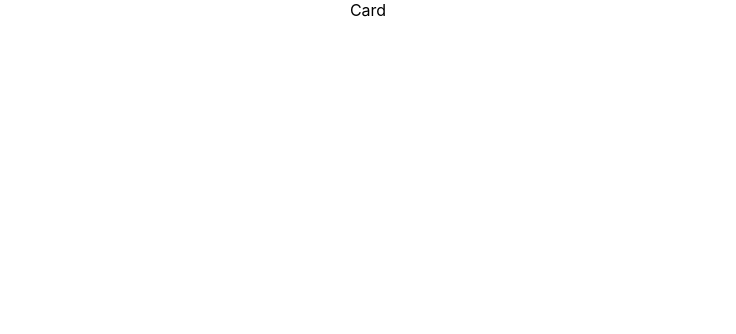
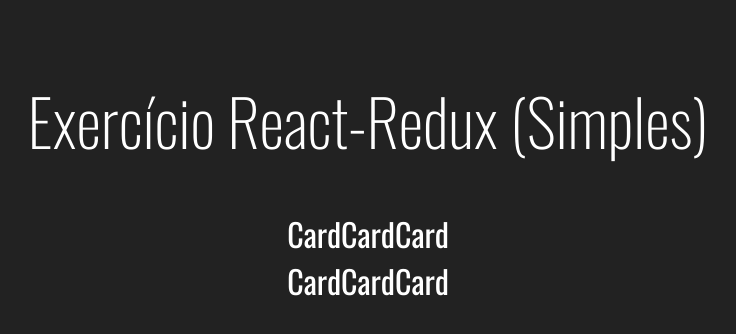
Before and after one commit to Tiago-devop/redux-simples, a React (Create React App) app: page / in a window 1280 px wide. Shown: the top 334 px of the page, without its empty margins (272-1008 px from the left). Built offline with nearby package versions, Linux system fonts and the light colour scheme.

Commit message:
iniciando o App

```diff
--- a/public/index.html
+++ b/public/index.html
@@ -8,6 +8,11 @@
     <meta
       name="description"
       content="Web site created using create-react-app"
+    />
+    <link rel="preconnect" href="https://fonts.gstatic.com" />
+    <link
+      href="https://fonts.googleapis.com/css2?family=Oswald:wght@200;300;400;500;600;700&display=swap"
+      rel="stylesheet"
     />
     <link rel="apple-touch-icon" href="%PUBLIC_URL%/logo192.png" />
     <!--
--- a/src/App.css
+++ b/src/App.css
@@ -1,38 +1,13 @@
 .App {
-  text-align: center;
-}
-
-.App-logo {
-  height: 40vmin;
-  pointer-events: none;
-}
-
-@media (prefers-reduced-motion: no-preference) {
-  .App-logo {
-    animation: App-logo-spin infinite 20s linear;
-  }
-}
-
-.App-header {
-  background-color: #282c34;
-  min-height: 100vh;
   display: flex;
   flex-direction: column;
   align-items: center;
-  justify-content: center;
-  font-size: calc(10px + 2vmin);
-  color: white;
 }
 
-.App-link {
-  color: #61dafb;
+h1 {
+  font-weight: 200;
 }
 
-@keyframes App-logo-spin {
-  from {
-    transform: rotate(0deg);
-  }
-  to {
-    transform: rotate(360deg);
-  }
+.linha {
+  display: flex;
 }
--- a/src/App.js
+++ b/src/App.js
@@ -5,7 +5,17 @@
 function App() {
   return (
     <div className="App">
-      <Card />
+      <h1>Exercício React-Redux (Simples)</h1>
+      <div className="linha">
+        <Card />
+        <Card />
+        <Card />
+      </div>
+      <div className="linha">
+        <Card />
+        <Card />
+        <Card />
+      </div>
     </div>
   );
 }
--- a/src/index.css
+++ b/src/index.css
@@ -1,13 +1,7 @@
 body {
-  margin: 0;
-  font-family: -apple-system, BlinkMacSystemFont, 'Segoe UI', 'Roboto', 'Oxygen',
-    'Ubuntu', 'Cantarell', 'Fira Sans', 'Droid Sans', 'Helvetica Neue',
-    sans-serif;
-  -webkit-font-smoothing: antialiased;
-  -moz-osx-font-smoothing: grayscale;
+  background-color: #222;
+  font-size: 2rem;
+  font-family: Oswald;
+  color: #fff;
+  margin: 30px;
 }
-
-code {
-  font-family: source-code-pro, Menlo, Monaco, Consolas, 'Courier New',
-    monospace;
-}
```
Also changed, not shown: 1 other file (tests, documents, lock files or other folders).
